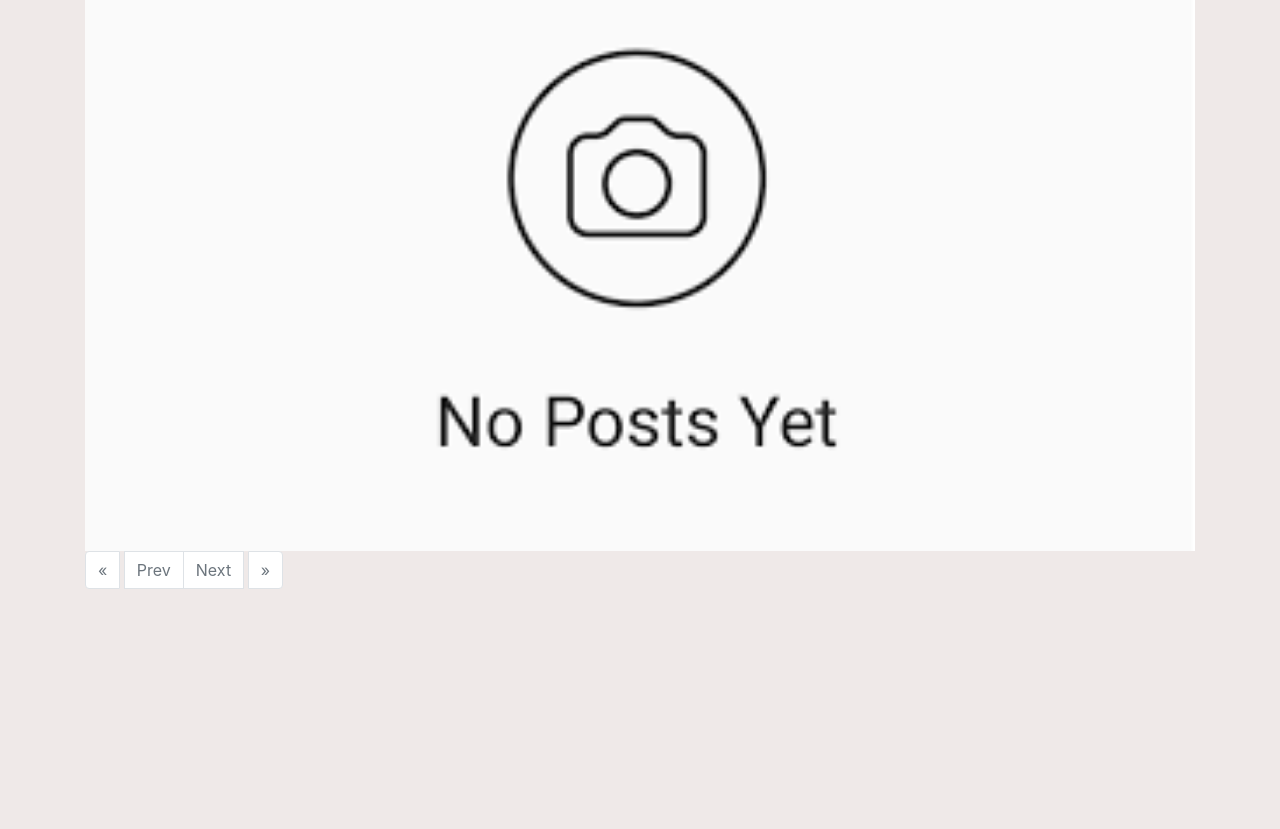
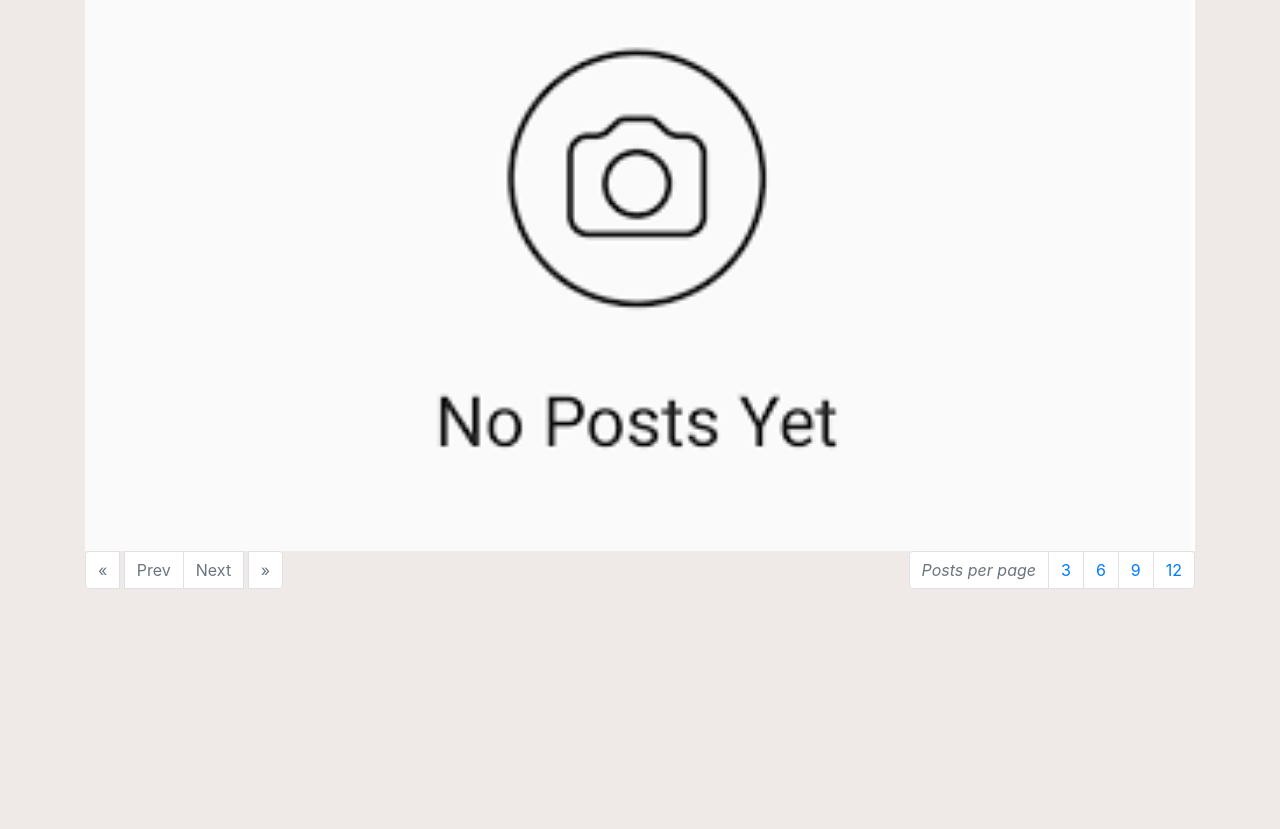
Before and after one commit to NikoSpasic/webconstruction, a PHP site: page /2020/posts in a window 1280 px wide. Shown: the part 177-1006 px from the top of the page. Run offline with PHP 8.4, Linux system fonts and the light colour scheme; the visitor is signed in with stand-in values (Sample User, id 1); data that the repository does not hold is empty.

Commit message:
Pagination 2.1, perPage,...

```diff
--- a/app/controllers/Posts.php
+++ b/app/controllers/Posts.php
@@ -36,6 +36,7 @@ class Posts extends Controller
 	{
 		$total 	= $this->postModel->fetchAllPostsNumber();
 		$perPage = isset($perPage) && $perPage <= 10 ? $perPage : 5;
+		// $perPage = isset($_GET['perPage']) ? $_GET['perPage'] : 5;
 		$pages 	= ceil($total / $perPage);
 
 		$page 	= isset($page) && $page >= 1 ? $page : 1;
--- a/app/views/posts/index.php
+++ b/app/views/posts/index.php
@@ -46,7 +46,7 @@
 	<?php endif ?>
 
 	<nav aria-label="...">
-		<ul class="pagination">
+		<ul class="pagination float-left">
 
 			<!-- GO TO THE FIRST PAGE -->
 			<li class="page-item <?= $data['pagData']['page'] <= 1 ? 'disabled' : '' ?>">
@@ -80,6 +80,29 @@
 			</li>
 
 		</ul>
+
+		<ul class="pagination float-right">
+
+			<li class="page-item disabled"><em class="page-link">Posts per page</em></li>
+
+			<li class="page-item">
+				<a class="page-link" href="<?= URLROOT ?>/posts/index/<?= $data['pagData']['page'] ?>/3">3</a>
+			</li>
+
+			<li class="page-item">
+				<a class="page-link" href="<?= URLROOT ?>/posts/index/<?= $data['pagData']['page'] ?>/6">6</a>
+			</li>
+
+			<li class="page-item">
+				<a class="page-link" href="<?= URLROOT ?>/posts/index/<?= $data['pagData']['page'] ?>/9">9</a>
+			</li>
+
+			<li class="page-item">
+				<a class="page-link" href="<?= URLROOT ?>/posts/index/<?= $data['pagData']['page'] ?>/12">12</a>
+			</li>
+
+		</ul>
+
 	</nav>
 
 <?php require_once (APPROOT . '/views/inc/footer.php'); ?>
```
Also changed, not shown: app/views/todos/_index-Kopie.php (renamed from app/views/todos/index - Kopie.php).
